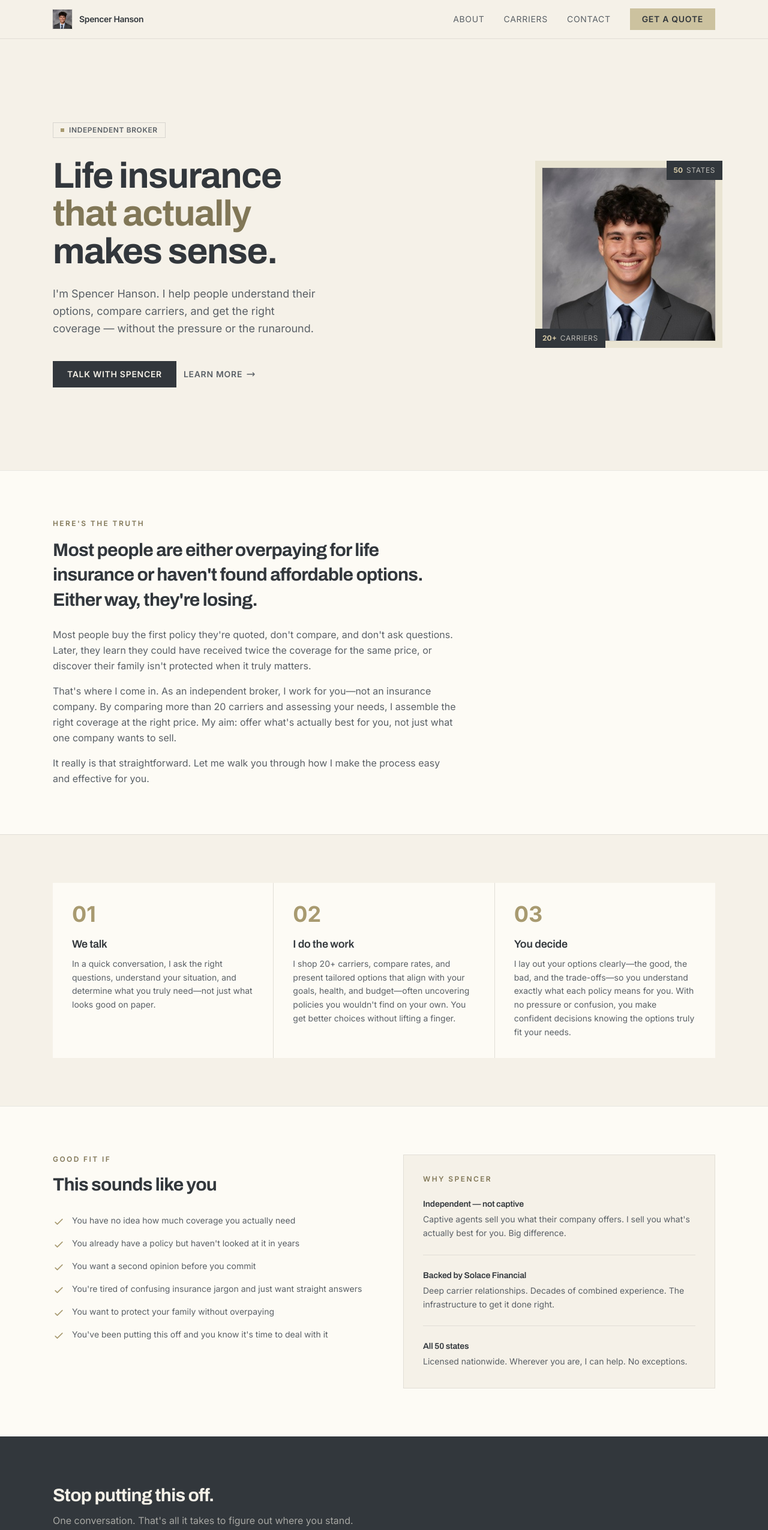
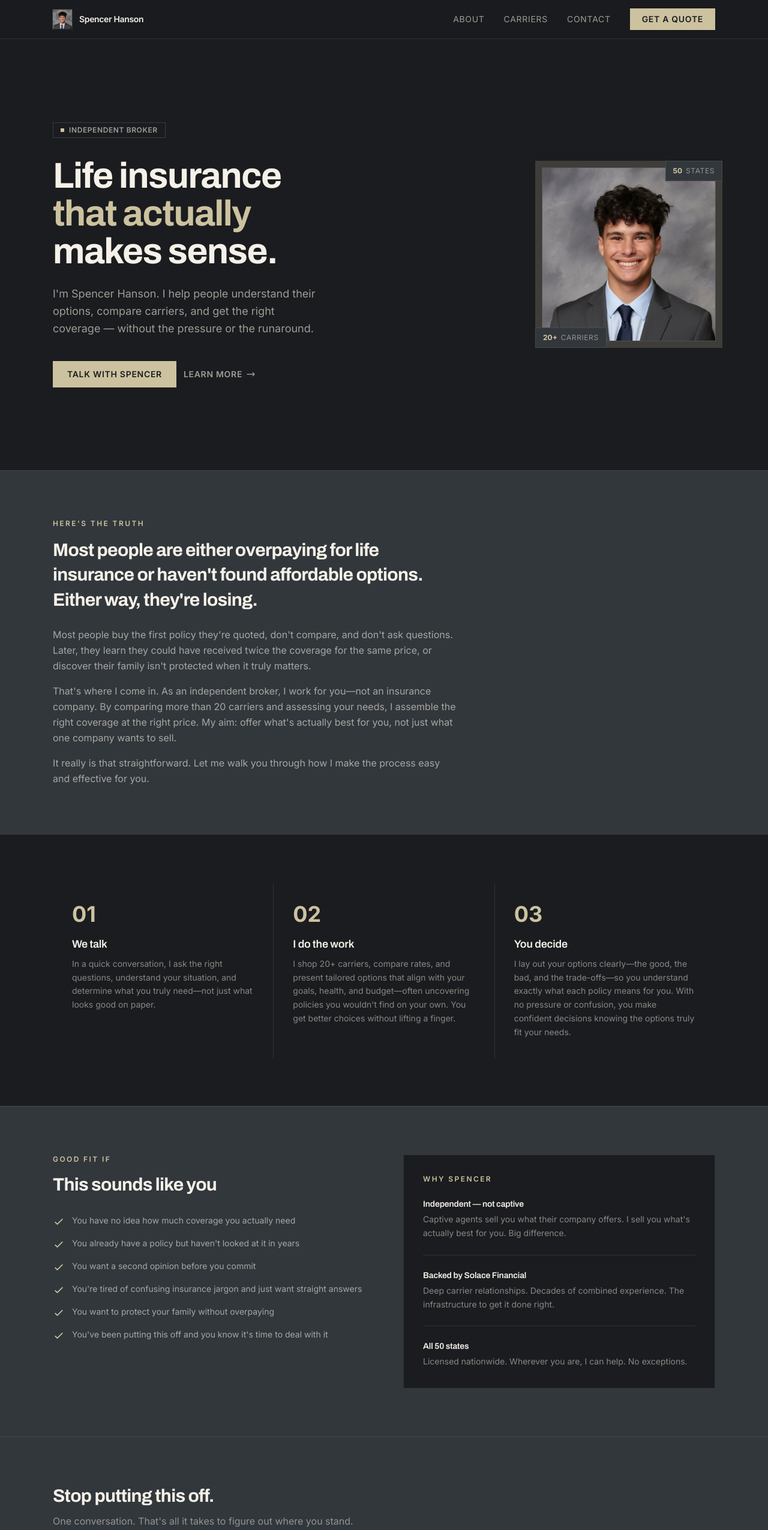
Before and after one commit to chillogu/built-by-spencer, a Next.js app: page / in a window 1280 px wide. Shown: the top 2551 px of the page at 60% size. Built offline with nearby package versions, Linux system fonts and the light colour scheme.

Commit message:
feat: Add OpenGraph metadata for social sharing and finalize build.

```diff
--- a/src/app/layout.tsx
+++ b/src/app/layout.tsx
@@ -20,6 +20,20 @@ const archivo = Archivo({
 export const metadata: Metadata = {
   title: "Spencer Hanson | Independent Life Insurance Broker",
   description: "Independent life insurance broker working alongside Solace Financial. Serving clients nationwide with personalized coverage and the best rates from top carriers.",
+  openGraph: {
+    title: "Spencer Hanson | Independent Life Insurance Broker",
+    description: "Independent life insurance broker working alongside Solace Financial. Serving clients nationwide with personalized coverage and the best rates from top carriers.",
+    url: "https://protectedwithspencer.com", // Assuming this is the root URL
+    siteName: "Protected With Spencer",
+    images: ["/business_card.jpeg"], // Use path relative to public directory
+    type: "website",
+  },
+  twitter: {
+    card: "summary_large_image",
+    title: "Spencer Hanson | Independent Life Insurance Broker",
+    description: "Independent life insurance broker working alongside Solace Financial. Serving clients nationwide with personalized coverage and the best rates from top carriers.",
+    images: ["/business_card.jpeg"],
+  },
 };
 
 export default function RootLayout({
@@ -29,7 +43,7 @@ export default function RootLayout({
 }) {
   return (
     <html lang="en" className={`${inter.variable} ${archivo.variable}`}>
-      <body className="bg-cream-100 text-charcoal-900 antialiased">
+      <body className="bg-charcoal-950 text-cream-100 antialiased">
         <Navbar />
         {children}
         <Footer />
--- a/src/app/page.tsx
+++ b/src/app/page.tsx
@@ -6,14 +6,14 @@ export default function Home() {
     <main className="pt-16">
       <Hero />
 
-      <section className="border-t border-charcoal-900/10 bg-cream-50">
+      <section className="border-t border-cream-100/10 bg-charcoal-900">
         <div className="max-w-6xl mx-auto px-5 sm:px-6 py-20">
           <div className="max-w-2xl">
-            <p className="text-tan-700 text-xs uppercase tracking-[0.2em] font-semibold mb-4">Here's the truth</p>
-            <h2 className="text-2xl sm:text-3xl font-bold mb-6 tracking-tight leading-snug text-charcoal-900">
+            <p className="text-tan-500 text-xs uppercase tracking-[0.2em] font-semibold mb-4">Here's the truth</p>
+            <h2 className="text-2xl sm:text-3xl font-bold mb-6 tracking-tight leading-snug text-cream-100">
               Most people are either overpaying for life insurance or haven't found affordable options. Either way, they're losing.
             </h2>
-            <div className="space-y-4 text-charcoal-700 leading-relaxed">
+            <div className="space-y-4 text-cream-100/60 leading-relaxed">
               <p>
                 Most people buy the first policy they're quoted, don't compare, and don't ask questions. Later, they learn they could have received twice the coverage for the same price, or discover their family isn't protected when it truly matters.
               </p>
@@ -28,27 +28,27 @@ export default function Home() {
         </div>
       </section>
 
-      <section className="border-t border-charcoal-900/10 bg-cream-100">
+      <section className="border-t border-cream-100/10 bg-charcoal-950">
         <div className="max-w-6xl mx-auto px-5 sm:px-6 py-20">
-          <div className="grid grid-cols-1 md:grid-cols-3 gap-px bg-charcoal-900/10">
-            <div className="bg-cream-50 p-8">
-              <div className="text-tan-600 text-4xl font-bold mb-4">01</div>
-              <h3 className="text-charcoal-900 font-semibold text-lg mb-2">We talk</h3>
-              <p className="text-charcoal-700 text-sm leading-relaxed">
+          <div className="grid grid-cols-1 md:grid-cols-3 gap-px bg-cream-100/10">
+            <div className="bg-charcoal-950 p-8">
+              <div className="text-tan-500 text-4xl font-bold mb-4">01</div>
+              <h3 className="text-cream-100 font-semibold text-lg mb-2">We talk</h3>
+              <p className="text-cream-100/50 text-sm leading-relaxed">
                 In a quick conversation, I ask the right questions, understand your situation, and determine what you truly need—not just what looks good on paper.
               </p>
             </div>
-            <div className="bg-cream-50 p-8">
-              <div className="text-tan-600 text-4xl font-bold mb-4">02</div>
-              <h3 className="text-charcoal-900 font-semibold text-lg mb-2">I do the work</h3>
-              <p className="text-charcoal-700 text-sm leading-relaxed">
+            <div className="bg-charcoal-950 p-8">
+              <div className="text-tan-500 text-4xl font-bold mb-4">02</div>
+              <h3 className="text-cream-100 font-semibold text-lg mb-2">I do the work</h3>
+              <p className="text-cream-100/50 text-sm leading-relaxed">
                 I shop 20+ carriers, compare rates, and present tailored options that align with your goals, health, and budget—often uncovering policies you wouldn't find on your own. You get better choices without lifting a finger.
               </p>
             </div>
-            <div className="bg-cream-50 p-8">
-              <div className="text-tan-600 text-4xl font-bold mb-4">03</div>
-              <h3 className="text-charcoal-900 font-semibold text-lg mb-2">You decide</h3>
-              <p className="text-charcoal-700 text-sm leading-relaxed">
+            <div className="bg-charcoal-950 p-8">
+              <div className="text-tan-500 text-4xl font-bold mb-4">03</div>
+              <h3 className="text-cream-100 font-semibold text-lg mb-2">You decide</h3>
+              <p className="text-cream-100/50 text-sm leading-relaxed">
                 I lay out your options clearly—the good, the bad, and the trade-offs—so you understand exactly what each policy means for you. With no pressure or confusion, you make confident decisions knowing the options truly fit your needs.
               </p>
             </div>
@@ -56,12 +56,12 @@ export default function Home() {
         </div>
       </section>
 
-      <section className="border-t border-charcoal-900/10 bg-cream-50">
+      <section className="border-t border-cream-100/10 bg-charcoal-900">
         <div className="max-w-6xl mx-auto px-5 sm:px-6 py-20">
           <div className="grid grid-cols-1 lg:grid-cols-2 gap-16 items-start">
             <div>
-              <p className="text-tan-700 text-xs uppercase tracking-[0.2em] font-semibold mb-4">Good fit if</p>
-              <h2 className="text-2xl sm:text-3xl font-bold mb-8 tracking-tight text-charcoal-900">
+              <p className="text-tan-500 text-xs uppercase tracking-[0.2em] font-semibold mb-4">Good fit if</p>
+              <h2 className="text-2xl sm:text-3xl font-bold mb-8 tracking-tight text-cream-100">
                 This sounds like you
               </h2>
               <div className="space-y-4">
@@ -74,33 +74,33 @@ export default function Home() {
                   "You've been putting this off and you know it's time to deal with it",
                 ].map((item) => (
                   <div key={item} className="flex items-start gap-3">
-                    <svg className="w-5 h-5 text-tan-600 mt-0.5 flex-shrink-0" fill="none" stroke="currentColor" viewBox="0 0 24 24">
+                    <svg className="w-5 h-5 text-tan-500 mt-0.5 flex-shrink-0" fill="none" stroke="currentColor" viewBox="0 0 24 24">
                       <path strokeLinecap="round" strokeLinejoin="round" strokeWidth={2} d="M5 13l4 4L19 7" />
                     </svg>
-                    <p className="text-charcoal-700 text-sm">{item}</p>
+                    <p className="text-cream-100/60 text-sm">{item}</p>
                   </div>
                 ))}
               </div>
             </div>
 
-            <div className="bg-cream-100 border border-charcoal-900/10 p-8">
-              <p className="text-tan-700 text-xs uppercase tracking-[0.2em] font-semibold mb-6">Why Spencer</p>
+            <div className="bg-charcoal-950 border border-cream-100/10 p-8">
+              <p className="text-tan-500 text-xs uppercase tracking-[0.2em] font-semibold mb-6">Why Spencer</p>
               <div className="space-y-6">
                 <div>
-                  <h4 className="text-charcoal-900 font-semibold text-sm mb-1">Independent — not captive</h4>
-                  <p className="text-charcoal-700 text-sm leading-relaxed">
+                  <h4 className="text-cream-100 font-semibold text-sm mb-1">Independent — not captive</h4>
+                  <p className="text-cream-100/50 text-sm leading-relaxed">
                     Captive agents sell you what their company offers. I sell you what's actually best for you. Big difference.
                   </p>
                 </div>
-                <div className="border-t border-charcoal-900/10 pt-6">
-                  <h4 className="text-charcoal-900 font-semibold text-sm mb-1">Backed by Solace Financial</h4>
-                  <p className="text-charcoal-700 text-sm leading-relaxed">
+                <div className="border-t border-cream-100/10 pt-6">
+                  <h4 className="text-cream-100 font-semibold text-sm mb-1">Backed by Solace Financial</h4>
+                  <p className="text-cream-100/50 text-sm leading-relaxed">
                     Deep carrier relationships. Decades of combined experience. The infrastructure to get it done right.
                   </p>
                 </div>
-                <div className="border-t border-charcoal-900/10 pt-6">
-                  <h4 className="text-charcoal-900 font-semibold text-sm mb-1">All 50 states</h4>
-                  <p className="text-charcoal-700 text-sm leading-relaxed">
+                <div className="border-t border-cream-100/10 pt-6">
+                  <h4 className="text-cream-100 font-semibold text-sm mb-1">All 50 states</h4>
+                  <p className="text-cream-100/50 text-sm leading-relaxed">
                     Licensed nationwide. Wherever you are, I can help. No exceptions.
                   </p>
                 </div>
--- a/src/components/CTA.tsx
+++ b/src/components/CTA.tsx
@@ -10,14 +10,14 @@ export default function CTA({
   buttonText?: string;
 }) {
   return (
-    <section className="bg-charcoal-900">
+    <section className="bg-charcoal-900 border-t border-cream-100/10">
       <div className="max-w-6xl mx-auto px-5 sm:px-6 py-20">
         <div className="max-w-lg">
           <h2 className="text-2xl sm:text-3xl font-bold mb-3 tracking-tight text-cream-100">{title}</h2>
-          <p className="text-cream-100/60 mb-8">{description}</p>
+          <p className="text-cream-100/50 mb-8">{description}</p>
           <Link
             href="/contact"
-            className="inline-block bg-tan-500 text-charcoal-900 font-semibold px-6 py-3 hover:bg-cream-100 transition-colors text-sm uppercase tracking-wider"
+            className="inline-block bg-tan-500 text-charcoal-950 font-semibold px-6 py-3 hover:bg-tan-400 transition-colors text-sm uppercase tracking-wider"
           >
             {buttonText}
           </Link>
--- a/src/components/Hero.tsx
+++ b/src/components/Hero.tsx
@@ -2,26 +2,26 @@ import Link from "next/link";
 
 export default function Hero() {
   return (
-    <section className="relative min-h-[90vh] flex items-center bg-cream-100">
+    <section className="relative min-h-[90vh] flex items-center bg-charcoal-950">
       <div className="relative z-10 max-w-6xl mx-auto px-5 sm:px-6 py-24 w-full">
         <div className="grid grid-cols-1 lg:grid-cols-5 gap-12 lg:gap-16 items-center">
           <div className="lg:col-span-3">
-            <div className="inline-flex items-center gap-2 border border-charcoal-900/15 px-3 py-1 mb-8">
-              <span className="w-1.5 h-1.5 bg-tan-600" />
-              <span className="text-charcoal-700 text-xs font-semibold uppercase tracking-wider">
+            <div className="inline-flex items-center gap-2 border border-cream-100/15 px-3 py-1 mb-8">
+              <span className="w-1.5 h-1.5 bg-tan-500" />
+              <span className="text-cream-100/60 text-xs font-semibold uppercase tracking-wider">
                 Independent Broker
               </span>
             </div>
 
-            <h1 className="text-4xl sm:text-5xl md:text-6xl font-bold leading-[1.05] mb-6 tracking-tight text-charcoal-900">
+            <h1 className="text-4xl sm:text-5xl md:text-6xl font-bold leading-[1.05] mb-6 tracking-tight text-cream-100">
               Life insurance
               <br />
-              <span className="text-tan-700">that actually</span>
+              <span className="text-tan-500">that actually</span>
               <br />
               makes sense.
             </h1>
 
-            <p className="text-charcoal-700 text-base sm:text-lg max-w-md mb-10 leading-relaxed">
+            <p className="text-cream-100/60 text-base sm:text-lg max-w-md mb-10 leading-relaxed">
               I'm Spencer Hanson. I help people understand their options, compare
               carriers, and get the right coverage — without the pressure or the
               runaround.
@@ -30,13 +30,13 @@ export default function Hero() {
             <div className="flex flex-col sm:flex-row items-start gap-3">
               <Link
                 href="/contact"
-                className="bg-charcoal-900 text-cream-100 font-semibold px-6 py-3 hover:bg-tan-700 transition-colors text-sm uppercase tracking-wider"
+                className="bg-tan-500 text-charcoal-950 font-semibold px-6 py-3 hover:bg-tan-400 transition-colors text-sm uppercase tracking-wider"
               >
                 Talk with Spencer
               </Link>
               <Link
                 href="/about"
-                className="text-charcoal-700 hover:text-charcoal-900 transition-colors text-sm uppercase tracking-wider py-3 flex items-center gap-1.5 font-semibold"
+                className="text-cream-100/60 hover:text-cream-100 transition-colors text-sm uppercase tracking-wider py-3 flex items-center gap-1.5 font-semibold"
               >
                 Learn more
                 <svg className="w-4 h-4" fill="none" stroke="currentColor" viewBox="0 0 24 24">
@@ -48,19 +48,19 @@ export default function Hero() {
 
           <div className="lg:col-span-2 flex justify-center lg:justify-end">
             <div className="relative">
-              <div className="absolute -inset-3 bg-tan-500/30" />
+              <div className="absolute -inset-3 bg-tan-500/20" />
               <img
                 src="/images/headshot.jpeg"
                 alt="Spencer Hanson"
-                className="relative w-64 h-64 sm:w-72 sm:h-72 object-cover ring-1 ring-charcoal-900/10"
+                className="relative w-64 h-64 sm:w-72 sm:h-72 object-cover ring-1 ring-cream-100/10"
               />
-              <div className="absolute -bottom-3 -left-3 bg-charcoal-900 px-3 py-2 text-xs">
+              <div className="absolute -bottom-3 -left-3 bg-charcoal-900 border border-cream-100/10 px-3 py-2 text-xs">
                 <span className="text-tan-400 font-bold">20+</span>
-                <span className="text-cream-100/70 ml-1.5 uppercase tracking-wider">carriers</span>
+                <span className="text-cream-100/50 ml-1.5 uppercase tracking-wider">carriers</span>
               </div>
-              <div className="absolute -top-3 -right-3 bg-charcoal-900 px-3 py-2 text-xs">
+              <div className="absolute -top-3 -right-3 bg-charcoal-900 border border-cream-100/10 px-3 py-2 text-xs">
                 <span className="text-tan-400 font-bold">50</span>
-                <span className="text-cream-100/70 ml-1.5 uppercase tracking-wider">states</span>
+                <span className="text-cream-100/50 ml-1.5 uppercase tracking-wider">states</span>
               </div>
             </div>
           </div>
--- a/src/components/Navbar.tsx
+++ b/src/components/Navbar.tsx
@@ -13,16 +13,16 @@ export default function Navbar() {
   ];
 
   return (
-    <nav className="fixed top-0 left-0 right-0 z-50 bg-cream-100/85 backdrop-blur-xl border-b border-charcoal-900/10">
+    <nav className="fixed top-0 left-0 right-0 z-50 bg-charcoal-950/85 backdrop-blur-xl border-b border-cream-100/10">
       <div className="max-w-6xl mx-auto px-5 sm:px-6">
         <div className="flex items-center justify-between h-16">
           <Link href="/" className="flex items-center gap-3">
             <img
               src="/favicon.png"
               alt=""
-              className="w-8 h-8 object-cover ring-1 ring-charcoal-900/10"
+              className="w-8 h-8 object-cover ring-1 ring-cream-100/10"
             />
-            <span className="text-charcoal-900 font-semibold text-sm tracking-tight">
+            <span className="text-cream-100 font-semibold text-sm tracking-tight">
               Spencer Hanson
             </span>
           </Link>
@@ -32,14 +32,14 @@ export default function Navbar() {
               <Link
                 key={link.href}
                 href={link.href}
-                className="text-charcoal-700 hover:text-charcoal-900 transition-colors text-sm uppercase tracking-wider"
+                className="text-cream-100/60 hover:text-cream-100 transition-colors text-sm uppercase tracking-wider"
               >
                 {link.label}
               </Link>
             ))}
             <Link
               href="/contact"
-              className="bg-tan-500 text-charcoal-900 font-semibold px-5 py-2 text-sm uppercase tracking-wider hover:bg-tan-600 hover:text-white transition-colors"
+              className="bg-tan-500 text-charcoal-950 font-semibold px-5 py-2 text-sm uppercase tracking-wider hover:bg-tan-400 transition-colors"
             >
               Get a Quote
             </Link>
@@ -47,7 +47,7 @@ export default function Navbar() {
 
           <button
             onClick={() => setOpen(!open)}
-            className="md:hidden text-charcoal-900 p-2"
+            className="md:hidden text-cream-100 p-2"
             aria-label="Toggle menu"
           >
             <svg className="w-5 h-5" fill="none" stroke="currentColor" viewBox="0 0 24 24">
@@ -62,14 +62,14 @@ export default function Navbar() {
       </div>
 
       {open && (
-        <div className="md:hidden bg-cream-50 border-t border-charcoal-900/10">
+        <div className="md:hidden bg-charcoal-900 border-t border-cream-100/10">
           <div className="px-5 py-4 space-y-3">
             {links.map((link) => (
               <Link
                 key={link.href}
                 href={link.href}
                 onClick={() => setOpen(false)}
-                className="block text-charcoal-700 hover:text-charcoal-900 transition-colors text-sm uppercase tracking-wider py-1"
+                className="block text-cream-100/60 hover:text-cream-100 transition-colors text-sm uppercase tracking-wider py-1"
               >
                 {link.label}
               </Link>
@@ -77,7 +77,7 @@ export default function Navbar() {
             <Link
               href="/contact"
               onClick={() => setOpen(false)}
-              className="block bg-tan-500 text-charcoal-900 font-semibold px-4 py-2.5 text-sm uppercase tracking-wider text-center mt-4"
+              className="block bg-tan-500 text-charcoal-950 font-semibold px-4 py-2.5 text-sm uppercase tracking-wider text-center mt-4"
             >
               Get a Quote
             </Link>
```
Also changed, not shown: src/app/about/page.tsx (+20 -20 lines), src/app/carriers/page.tsx (+12 -12 lines), src/app/contact/page.tsx (+27 -27 lines), src/components/Footer.tsx (+7 -7 lines), public/business_card.jpeg (added), 1 other file (tests, documents, lock files or other folders).
